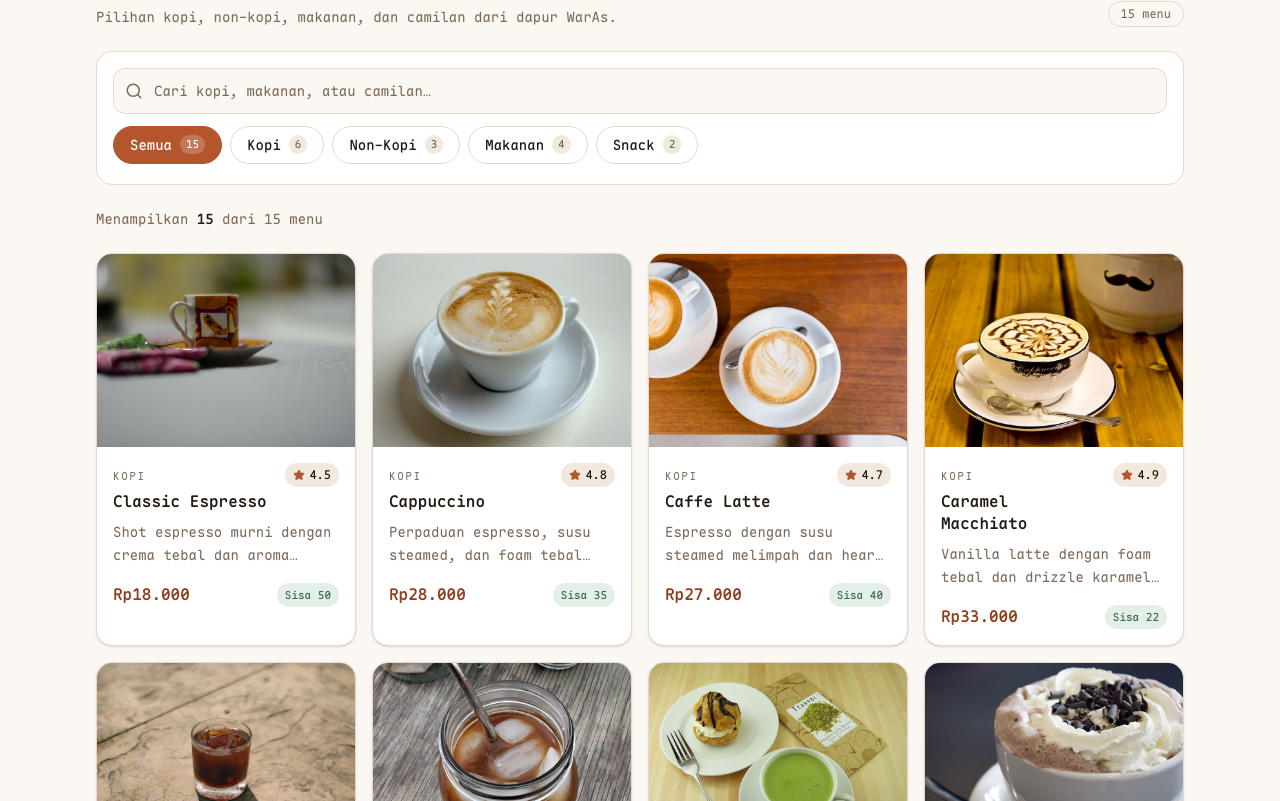
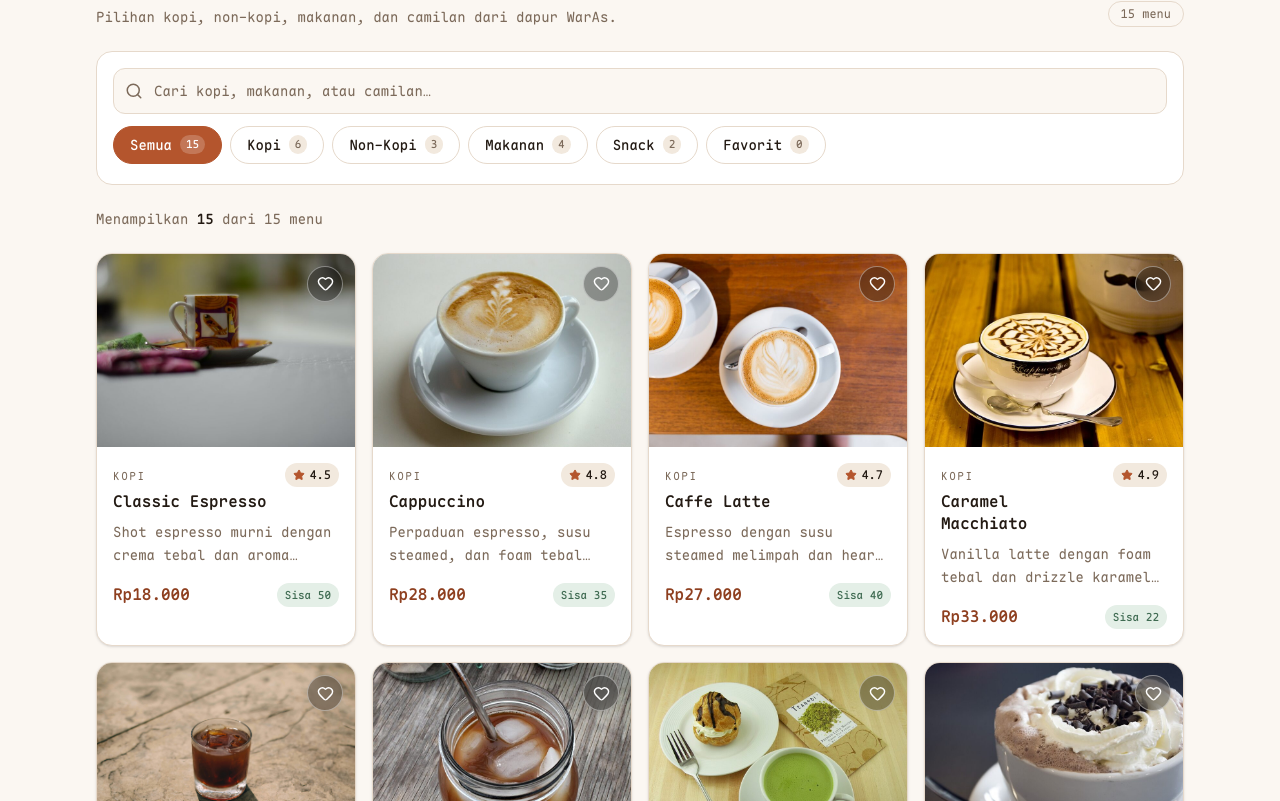
Before and after one commit to RascaL023/Solo_UTS-React-Fundamental, a React (Vite) app: page / in a window 1280 px wide. Shown: the part 739-1540 px from the top of the page. Built offline with nearby package versions, Linux system fonts and the light colour scheme.

Commit message:
feat(favorites): add favorite tab with timestamped sorting

```diff
--- a/src/App.jsx
+++ b/src/App.jsx
@@ -2,15 +2,35 @@ import menus from "./data/menu.js";
 import Footer from "./components/Footer.jsx";
 import Header from "./components/Header.jsx";
 import MainContent from "./components/MainContent.jsx";
+import { useLocalStorage } from "./hooks/useLocalStorage.js";
 import { useTheme } from "./hooks/useTheme.js";
 
 export default function App() {
   const { theme, toggleTheme } = useTheme();
+  const [favorites, setFavorites] = useLocalStorage("waras:favorites", {});
+
+  const toggleFavorite = (menuId) => {
+    setFavorites((current) => {
+      const next = { ...current };
+
+      if (next[menuId]) {
+        delete next[menuId];
+      } else {
+        next[menuId] = Date.now();
+      }
+
+      return next;
+    });
+  };
 
   return (
     <div id="atas" className="flex min-h-dvh flex-col bg-surface text-ink">
       <Header theme={theme} onToggleTheme={toggleTheme} />
-      <MainContent menus={menus} />
+      <MainContent
+        menus={menus}
+        favorites={favorites}
+        onToggleFavorite={toggleFavorite}
+      />
       <Footer />
     </div>
   );
--- a/src/components/EmptyState.jsx
+++ b/src/components/EmptyState.jsx
@@ -1,23 +1,19 @@
 import { SearchX } from "lucide-react";
 
-export default function EmptyState({ query, onReset }) {
+export default function EmptyState({ title, message, actionLabel = "Reset filter", onReset }) {
   return (
     <div className="mt-6 rounded-2xl border border-dashed border-line bg-surface-2 px-6 py-16 text-center">
       <span className="mx-auto grid size-12 place-items-center rounded-2xl bg-brand-soft text-brand-strong">
         <SearchX size={20} aria-hidden="true" />
       </span>
-      <h3 className="mt-4 text-base font-semibold">Menu tidak ditemukan</h3>
-      <p className="mx-auto mt-1 max-w-sm text-sm leading-relaxed text-muted">
-        {query
-          ? `Tidak ada menu yang cocok dengan “${query}”. Coba kata kunci lain atau reset filter.`
-          : "Belum ada menu di kategori ini."}
-      </p>
+      <h3 className="mt-4 text-base font-semibold">{title}</h3>
+      <p className="mx-auto mt-1 max-w-sm text-sm leading-relaxed text-muted">{message}</p>
       <button
         type="button"
         onClick={onReset}
         className="mt-5 rounded-full bg-brand px-4 py-2 text-sm font-semibold text-white transition hover:bg-brand-strong"
       >
-        Reset filter
+        {actionLabel}
       </button>
     </div>
   );
--- a/src/components/MainContent.jsx
+++ b/src/components/MainContent.jsx
@@ -1,11 +1,19 @@
 import { useMemo, useState } from "react";
-import { ArrowRight, Search, Sparkles, Star, X } from "lucide-react";
+import { ArrowRight, ArrowUpDown, Search, Sparkles, Star, X } from "lucide-react";
 import CategoryTabs from "./CategoryTabs.jsx";
 import EmptyState from "./EmptyState.jsx";
 import MenuCard from "./MenuCard.jsx";
 
 const ALL_CATEGORY = "Semua";
+const FAVORITE_CATEGORY = "Favorit";
 const CATEGORIES = ["Kopi", "Non-Kopi", "Makanan", "Snack"];
+const SORT_OPTIONS = [
+  { value: "newest", label: "Terbaru" },
+  { value: "oldest", label: "Terlama" },
+  { value: "price", label: "Harga terendah" },
+  { value: "rating", label: "Rating tertinggi" },
+  { value: "name", label: "Nama A–Z" },
+];
 
 function matchesQuery(menu, searchTerm) {
   if (!searchTerm) return true;
@@ -16,9 +24,27 @@ function matchesQuery(menu, searchTerm) {
   );
 }
 
-export default function MainContent({ menus }) {
+function sortByFavorite(menus, favorites, sortBy) {
+  const sorted = [...menus];
+
+  switch (sortBy) {
+    case "oldest":
+      return sorted.sort((a, b) => favorites[a.id] - favorites[b.id]);
+    case "price":
+      return sorted.sort((a, b) => a.price - b.price);
+    case "rating":
+      return sorted.sort((a, b) => b.rating - a.rating);
+    case "name":
+      return sorted.sort((a, b) => a.name.localeCompare(b.name, "id"));
+    default:
+      return sorted.sort((a, b) => favorites[b.id] - favorites[a.id]);
+  }
+}
+
+export default function MainContent({ menus, favorites, onToggleFavorite }) {
   const [query, setQuery] = useState("");
   const [activeCategory, setActiveCategory] = useState(ALL_CATEGORY);
+  const [sortBy, setSortBy] = useState("newest");
   const searchTerm = query.trim().toLowerCase();
 
   const averageRating =
@@ -27,12 +53,24 @@ export default function MainContent({ menus }) {
 
   const filteredMenus = useMemo(
     () =>
-      menus.filter(
-        (menu) =>
-          (activeCategory === ALL_CATEGORY || menu.category === activeCategory) &&
-          matchesQuery(menu, searchTerm),
-      ),
-    [menus, activeCategory, searchTerm],
+      menus.filter((menu) => {
+        const matchesCategory =
+          activeCategory === ALL_CATEGORY ||
+          (activeCategory === FAVORITE_CATEGORY
+            ? Boolean(favorites[menu.id])
+            : menu.category === activeCategory);
+
+        return matchesCategory && matchesQuery(menu, searchTerm);
+      }),
+    [menus, favorites, activeCategory, searchTerm],
+  );
+
+  const visibleMenus = useMemo(
+    () =>
+      activeCategory === FAVORITE_CATEGORY
+        ? sortByFavorite(filteredMenus, favorites, sortBy)
+        : filteredMenus,
+    [filteredMenus, favorites, activeCategory, sortBy],
   );
 
   const tabs = useMemo(() => {
@@ -44,10 +82,29 @@ export default function MainContent({ menus }) {
         label: category,
         count: searchedMenus.filter((menu) => menu.category === category).length,
       })),
+      {
+        label: FAVORITE_CATEGORY,
+        count: searchedMenus.filter((menu) => favorites[menu.id]).length,
+      },
     ];
-  }, [menus, searchTerm]);
+  }, [menus, searchTerm, favorites]);
 
+  const favoriteCount = menus.filter((menu) => favorites[menu.id]).length;
+  const isFavoriteView = activeCategory === FAVORITE_CATEGORY;
   const hasActiveFilter = activeCategory !== ALL_CATEGORY || searchTerm !== "";
+  const showFavoritesEmptyState = isFavoriteView && favoriteCount === 0 && searchTerm === "";
+
+  let emptyTitle = "Menu tidak ditemukan";
+  let emptyMessage = "Belum ada menu di kategori ini.";
+  let emptyActionLabel = "Reset filter";
+
+  if (showFavoritesEmptyState) {
+    emptyTitle = "Belum ada favorit";
+    emptyMessage = "Tekan ikon hati pada kartu menu untuk menyimpannya di sini.";
+    emptyActionLabel = "Jelajahi menu";
+  } else if (searchTerm !== "") {
+    emptyMessage = `Tidak ada menu yang cocok dengan “${query.trim()}”. Coba kata kunci lain atau reset filter.`;
+  }
 
   const resetFilters = () => {
     setQuery("");
@@ -172,11 +229,31 @@ export default function MainContent({ menus }) {
 
         <div className="mt-6 flex flex-wrap items-center justify-between gap-3">
           <p role="status" aria-live="polite" className="text-sm text-muted">
-            Menampilkan <span className="font-semibold text-ink">{filteredMenus.length}</span>{" "}
+            Menampilkan <span className="font-semibold text-ink">{visibleMenus.length}</span>{" "}
             dari {menus.length} menu
             {activeCategory !== ALL_CATEGORY ? ` · ${activeCategory}` : ""}
             {searchTerm !== "" ? ` · “${query.trim()}”` : ""}
           </p>
+
+          <div className="flex items-center gap-2">
+            {isFavoriteView && (
+              <label className="inline-flex items-center gap-2 text-xs text-muted">
+                <ArrowUpDown size={14} aria-hidden="true" />
+                <span className="sr-only">Urutkan favorit</span>
+                <select
+                  value={sortBy}
+                  onChange={(event) => setSortBy(event.target.value)}
+                  className="rounded-full border border-line bg-surface-2 px-3 py-1.5 text-xs text-ink focus:border-brand focus:outline-none"
+                >
+                  {SORT_OPTIONS.map((option) => (
+                    <option key={option.value} value={option.value}>
+                      {option.label}
+                    </option>
+                  ))}
+                </select>
+              </label>
+            )}
+
             {hasActiveFilter && (
               <button
                 type="button"
@@ -187,15 +264,26 @@ export default function MainContent({ menus }) {
               </button>
             )}
           </div>
+        </div>
 
-        {filteredMenus.length > 0 ? (
+        {visibleMenus.length > 0 ? (
           <div className="mt-6 grid grid-cols-1 gap-4 sm:grid-cols-2 lg:grid-cols-3 xl:grid-cols-4">
-            {filteredMenus.map((menu) => (
-              <MenuCard key={menu.id} menu={menu} />
+            {visibleMenus.map((menu) => (
+              <MenuCard
+                key={menu.id}
+                menu={menu}
+                isFavorite={Boolean(favorites[menu.id])}
+                onToggleFavorite={onToggleFavorite}
+              />
             ))}
           </div>
         ) : (
-          <EmptyState query={query.trim()} onReset={resetFilters} />
+          <EmptyState
+            title={emptyTitle}
+            message={emptyMessage}
+            actionLabel={emptyActionLabel}
+            onReset={resetFilters}
+          />
         )}
       </section>
     </main>
--- a/src/components/MenuCard.jsx
+++ b/src/components/MenuCard.jsx
@@ -1,11 +1,14 @@
-import { Star } from "lucide-react";
+import { Heart, Star } from "lucide-react";
 
-export default function MenuCard({ menu }) {
+export default function MenuCard({ menu, isFavorite, onToggleFavorite }) {
   const isLowStock = menu.stock <= 10;
+  const favoriteLabel = isFavorite
+    ? `Hapus ${menu.name} dari favorit`
+    : `Tambahkan ${menu.name} ke favorit`;
 
   return (
     <article className="group overflow-hidden rounded-2xl border border-line bg-surface-2 shadow-sm transition hover:-translate-y-0.5 hover:shadow-md">
-      <div className="aspect-[4/3] overflow-hidden bg-surface-3">
+      <div className="relative aspect-[4/3] overflow-hidden bg-surface-3">
         <img
           src={menu.image}
           alt={menu.name}
@@ -14,6 +17,24 @@ export default function MenuCard({ menu }) {
           height="600"
           className="size-full object-cover transition duration-500 group-hover:scale-105"
         />
+        <button
+          type="button"
+          onClick={() => onToggleFavorite(menu.id)}
+          aria-label={favoriteLabel}
+          aria-pressed={isFavorite}
+          title={favoriteLabel}
+          className={`absolute right-3 top-3 grid size-9 place-items-center rounded-full border backdrop-blur transition ${
+            isFavorite
+              ? "border-red-200/80 bg-white text-red-500"
+              : "border-white/40 bg-black/30 text-white hover:bg-black/50"
+          }`}
+        >
+          <Heart
+            size={17}
+            aria-hidden="true"
+            className={isFavorite ? "fill-red-500" : undefined}
+          />
+        </button>
       </div>
 
       <div className="p-4">
```
Lines whose indentation alone changed are shown as unchanged.
